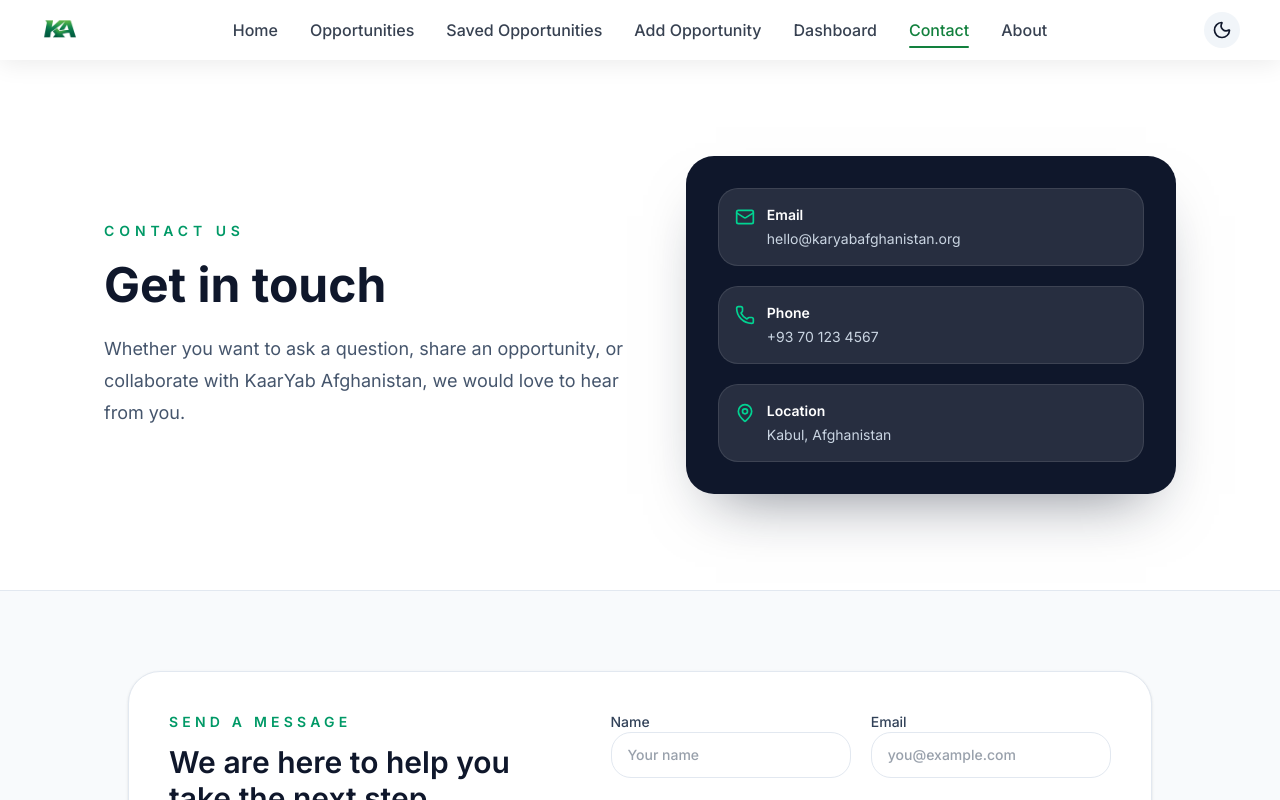
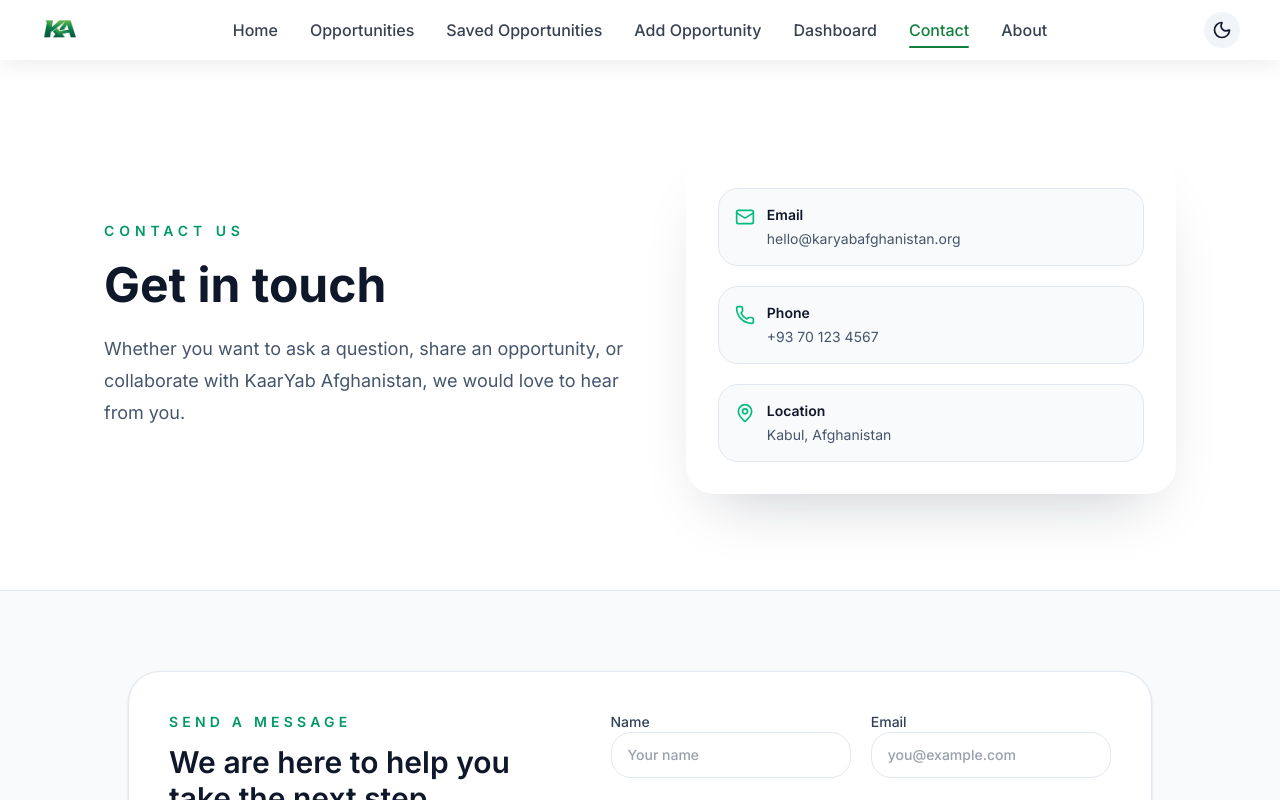
Before and after one commit to faezahahmadi/kaaryab-afghanistan, a Next.js app: page /contact in a window 1280 px wide. Shown: the top 800 px of the page. Built offline with nearby package versions, Linux system fonts and the light colour scheme.

Commit message:
style: contact page light theme

```diff
--- a/app/contact/page.tsx
+++ b/app/contact/page.tsx
@@ -55,31 +55,67 @@
               </p>
             </div>
 
-            <div className="rounded-[28px] bg-slate-900 p-8 text-white shadow-[0_30px_60px_-30px_rgba(15,23,42,0.55)]">
+            <div
+              className={`rounded-[28px] p-8 shadow-[0_30px_60px_-30px_rgba(15,23,42,0.25)] ${
+                isDark ? "bg-slate-900 text-white" : "bg-white text-slate-900"
+              }`}
+            >
               <div className="space-y-5">
-                <div className="flex items-start gap-3 rounded-2xl border border-white/10 bg-white/10 p-4">
-                  <Mail className="mt-0.5 h-5 w-5 text-emerald-400" />
+                <div
+                  className={`flex items-start gap-3 rounded-2xl border p-4 ${
+                    isDark
+                      ? "border-white/10 bg-white/10"
+                      : "border-slate-200 bg-slate-50"
+                  }`}
+                >
+                  <Mail className="mt-0.5 h-5 w-5 text-emerald-500" />
                   <div>
                     <p className="text-sm font-semibold">Email</p>
-                    <p className="mt-1 text-sm text-slate-300">
+                    <p
+                      className={`mt-1 text-sm ${
+                        isDark ? "text-slate-300" : "text-slate-600"
+                      }`}
+                    >
                       hello@karyabafghanistan.org
                     </p>
                   </div>
                 </div>
-                <div className="flex items-start gap-3 rounded-2xl border border-white/10 bg-white/10 p-4">
-                  <Phone className="mt-0.5 h-5 w-5 text-emerald-400" />
+
+                <div
+                  className={`flex items-start gap-3 rounded-2xl border p-4 ${
+                    isDark
+                      ? "border-white/10 bg-white/10"
+                      : "border-slate-200 bg-slate-50"
+                  }`}
+                >
+                  <Phone className="mt-0.5 h-5 w-5 text-emerald-500" />
                   <div>
                     <p className="text-sm font-semibold">Phone</p>
-                    <p className="mt-1 text-sm text-slate-300">
+                    <p
+                      className={`mt-1 text-sm ${
+                        isDark ? "text-slate-300" : "text-slate-600"
+                      }`}
+                    >
                       +93 70 123 4567
                     </p>
                   </div>
                 </div>
-                <div className="flex items-start gap-3 rounded-2xl border border-white/10 bg-white/10 p-4">
-                  <MapPin className="mt-0.5 h-5 w-5 text-emerald-400" />
+
+                <div
+                  className={`flex items-start gap-3 rounded-2xl border p-4 ${
+                    isDark
+                      ? "border-white/10 bg-white/10"
+                      : "border-slate-200 bg-slate-50"
+                  }`}
+                >
+                  <MapPin className="mt-0.5 h-5 w-5 text-emerald-500" />
                   <div>
                     <p className="text-sm font-semibold">Location</p>
-                    <p className="mt-1 text-sm text-slate-300">
+                    <p
+                      className={`mt-1 text-sm ${
+                        isDark ? "text-slate-300" : "text-slate-600"
+                      }`}
+                    >
                       Kabul, Afghanistan
                     </p>
                   </div>
```
